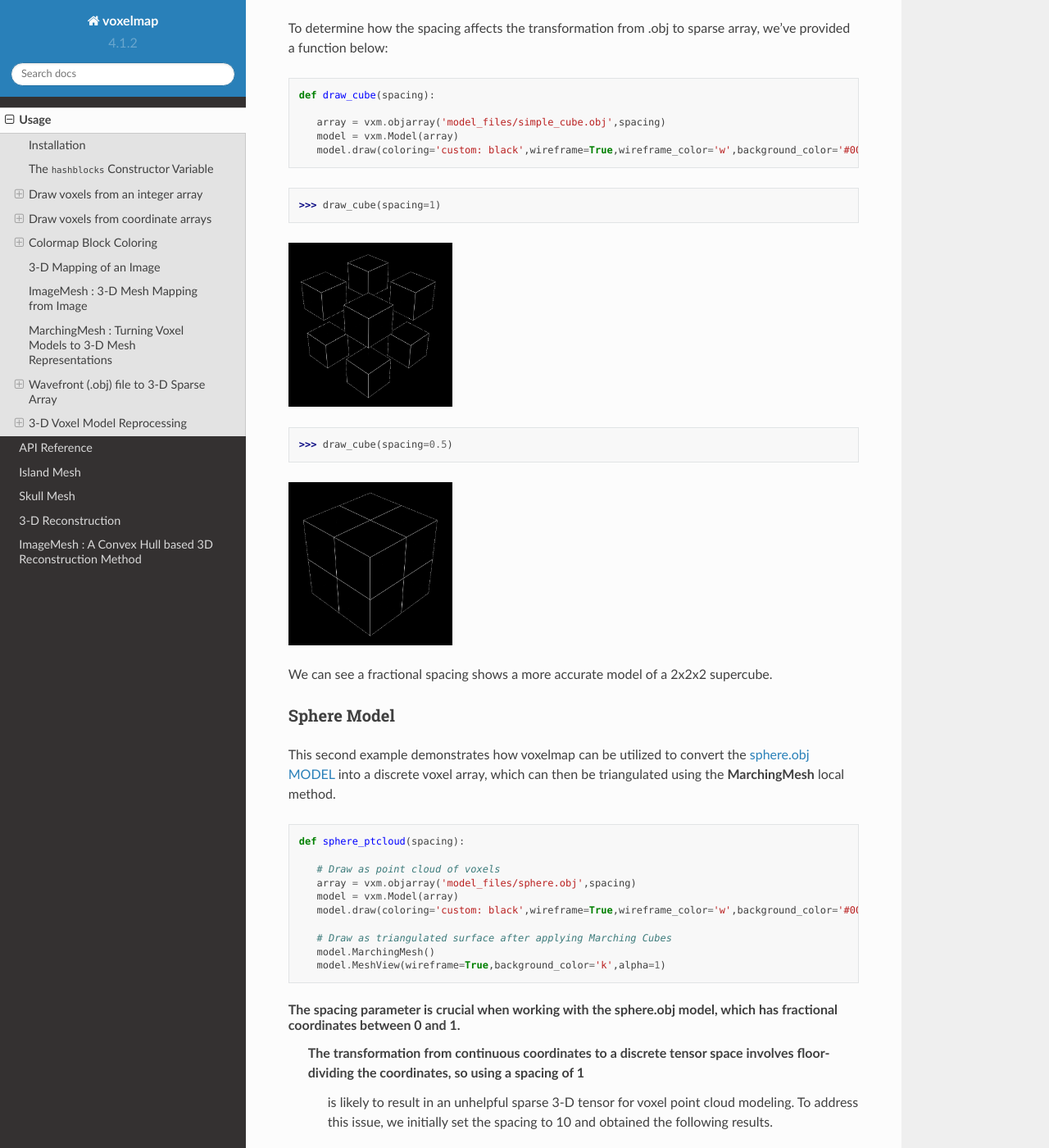
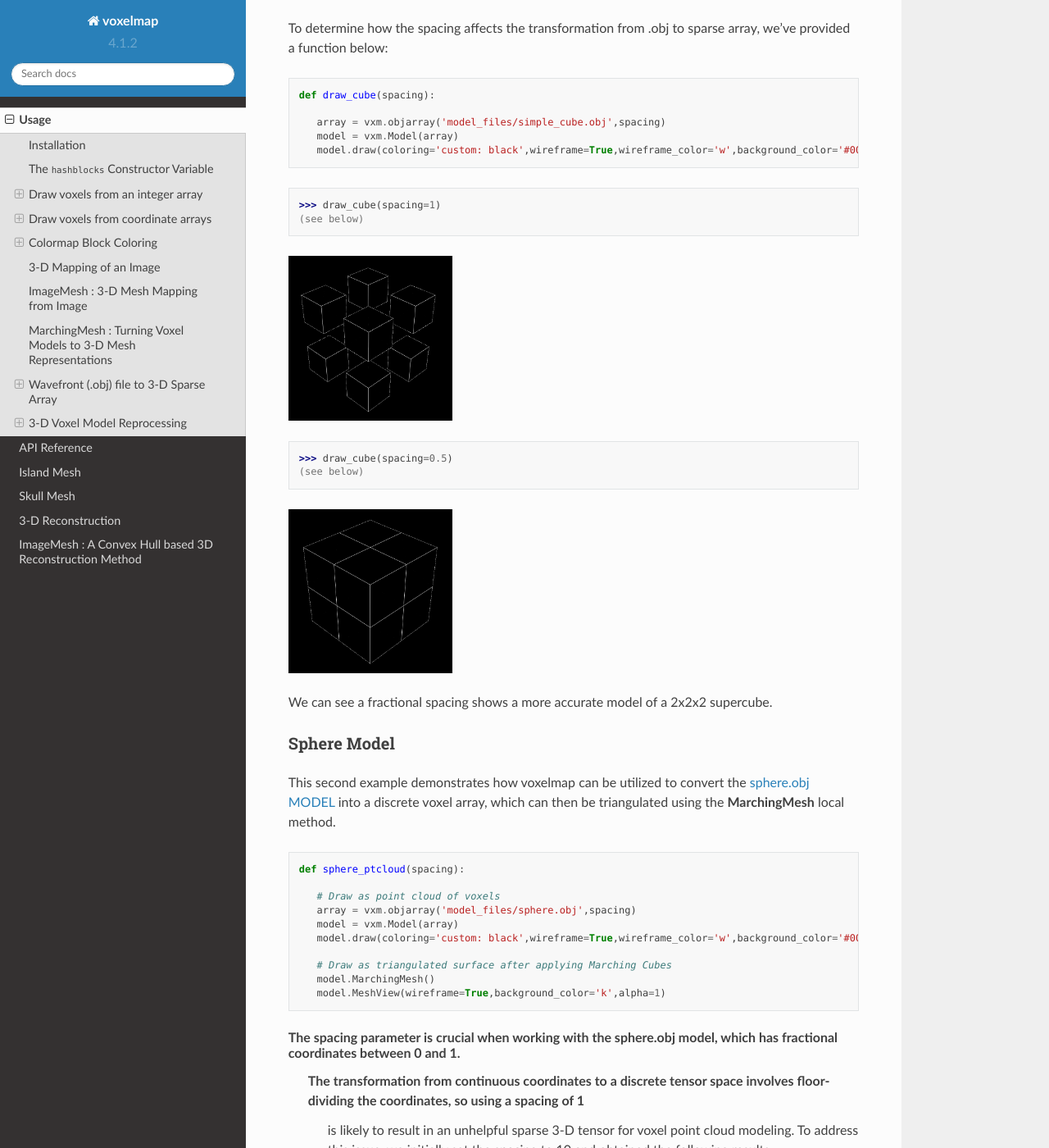
Before and after one commit to andrewrgarcia/voxelmap, a Sphinx documentation site: the page built from docs/source/usage.rst, in a window 1280 px wide and 1400 px high, scrolled down 12901 px. Shown: the whole window at 82% size. Built offline with Sphinx 7.4.7 and the Read the Docs theme 2.0.0, drawn with Linux system fonts in a browser that asks for light colours; some of the changed text lies outside the part shown.

Commit message:
try again

```diff
--- a/docs/source/usage.rst
+++ b/docs/source/usage.rst
@@ -453,7 +453,7 @@ The voxel models can be transformed to 3D mesh representations with voxelmap's `
   :width:  300
   :alt: Alternative text
 
-|meshisland|          |meshdog|
+|meshisland|    |meshdog|
 
 Notice the ``self.array`` arrays were resized in both objects with the global ``voxelmap.resize_array`` method. This was done to avoid the formation of voids that you still see on the dog mesh above.
 The ``MarchingMesh`` method has a current limitation on small voxel models with low detail. It is not perfect, but this is an open-source package and it can always be developed further by
@@ -485,12 +485,14 @@ To determine how the spacing affects the transformation from .obj to sparse arra
 
 
 >>> draw_cube(spacing=1)
+(see below)
 
 .. image:: ../img/cube_s-1.png
   :width:  200
   :alt: Alternative text
 
 >>> draw_cube(spacing=0.5)
+(see below)
 
 .. image:: ../img/cube_s-half.png
   :width:  200
@@ -522,6 +524,7 @@ The spacing parameter is crucial when working with the sphere.obj model, which h
   is likely to result in an unhelpful sparse 3-D tensor for voxel point cloud modeling. To address this issue, we initially set the spacing to 10 and obtained the following results.
 
 >>> sphere_ptcloud(spacing=10)
+(see below)
 
 .. |sphere10| image:: ../img/sphere_s-10.png
   :width:  300
@@ -546,6 +549,7 @@ fractional coordinates between 0 and 1. Setting a spacing value of 1 might not p
 we set the spacing to 10 and obtained satisfactory results.
 
 >>> sphere_ptcloud(spacing=30)
+(see below)
 
 .. |sphere30| image:: ../img/sphere_s-30.png
   :width:  300
```
Also changed, not shown: 1 other file.
